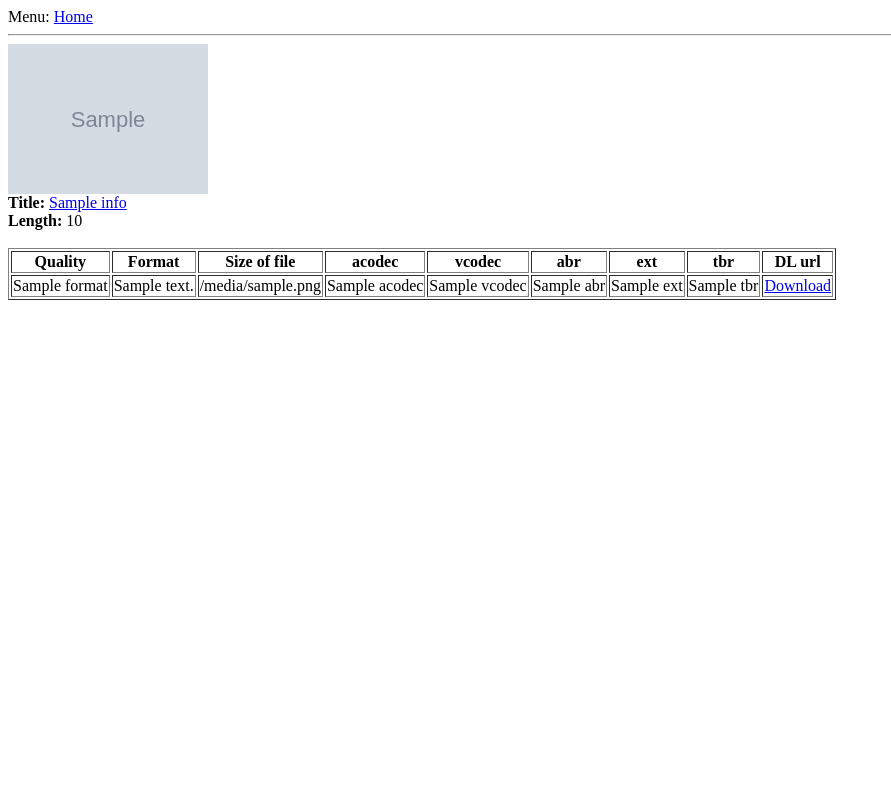
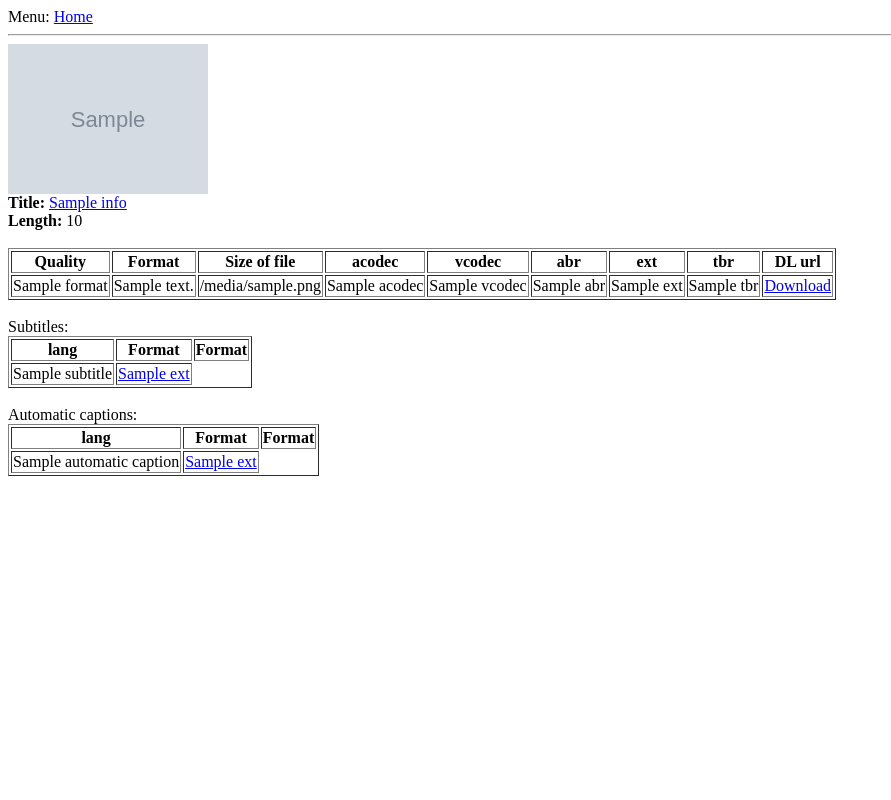
Before and after one commit to lstolcman/media-downloader, a Flask app: template app/templates/dl.html in a window 1280 px wide. Shown: the whole page, without its empty margins (0-891 px from the left). Run offline with Flask 2, Linux system fonts and the light colour scheme; the template is opened without the code that fills it: most values are stand-ins (such as "Sample title", 1, 10 or a date in 2020); grey boxes marked "Sample" are stand-in pictures.

Commit message:
support for automatic captions and subtitles

```diff
--- a/app/templates/dl.html
+++ b/app/templates/dl.html
@@ -31,6 +31,44 @@
         </tr>
         {% endfor %}
     </table>
+
+    <br>
+    Subtitles:
+        <table border="1">
+        <tr>
+            <th>lang</th>
+            <th>Format</th>
+            <th>Format</th>
+        </tr>
+        {% for subtitle in info.subtitles %}
+        <tr>
+        <td>{{ subtitle }}</td>
+            {% for lang in info.subtitles[subtitle] %}
+                <td><a href="{{ lang.url }}">{{ lang.ext }}</a></td>
+            {% endfor %}
+        </tr>
+        {% endfor %}
+    </table>
+
+    <br>
+    Automatic captions:
+        <table border="1">
+        <tr>
+            <th>lang</th>
+            <th>Format</th>
+            <th>Format</th>
+        </tr>
+        {% for subtitle in info.automatic_captions %}
+        <tr>
+        <td>{{ subtitle }}</td>
+            {% for lang in info.automatic_captions[subtitle] %}
+                <td><a href="{{ lang.url }}">{{ lang.ext }}</a></td>
+            {% endfor %}
+        </tr>
+        {% endfor %}
+    </table>
+
+
     {% else %}
     no fmts
     {% endif %}
```
Also changed, not shown: app/routes.py (+15 -1 lines).
